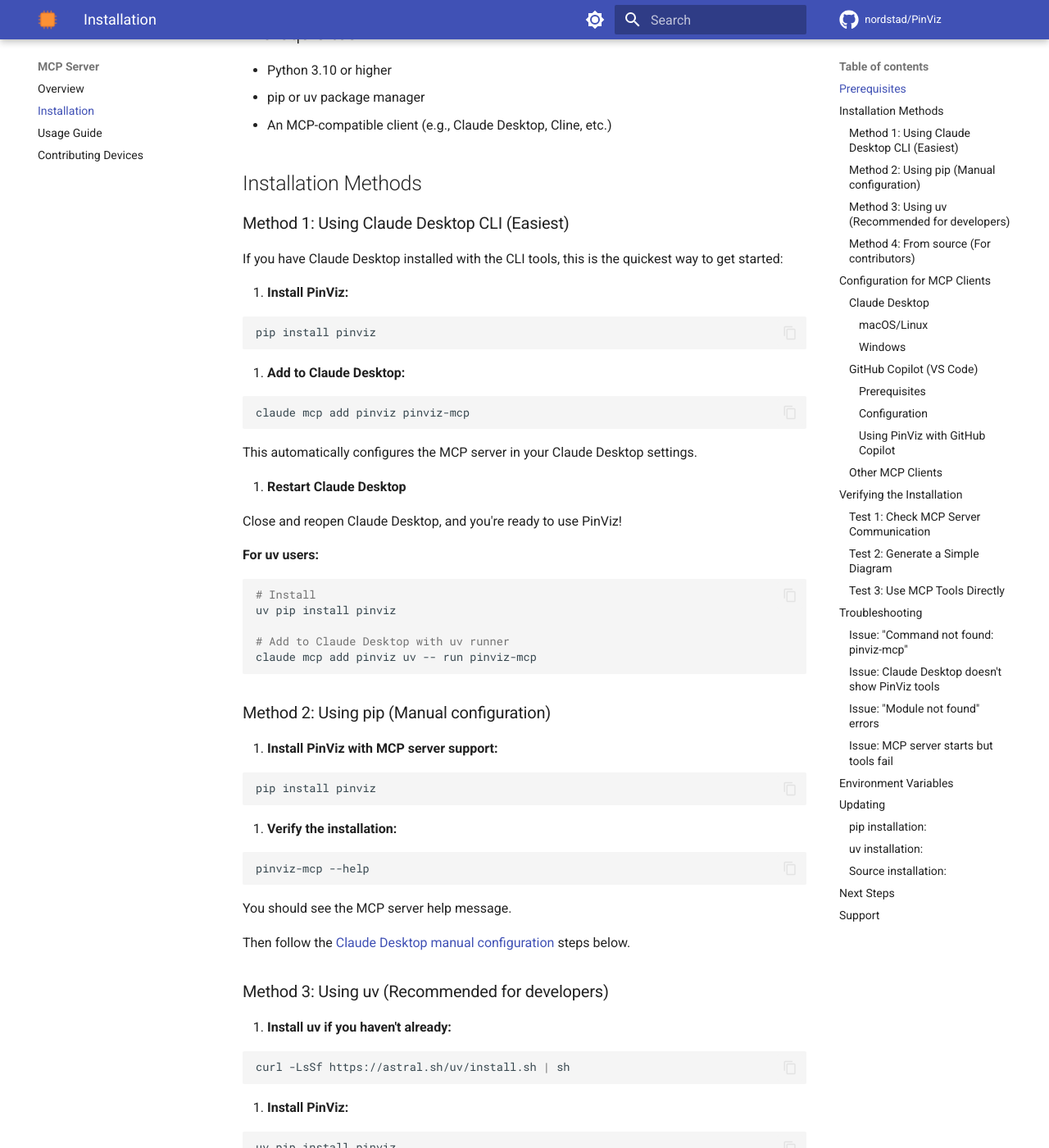
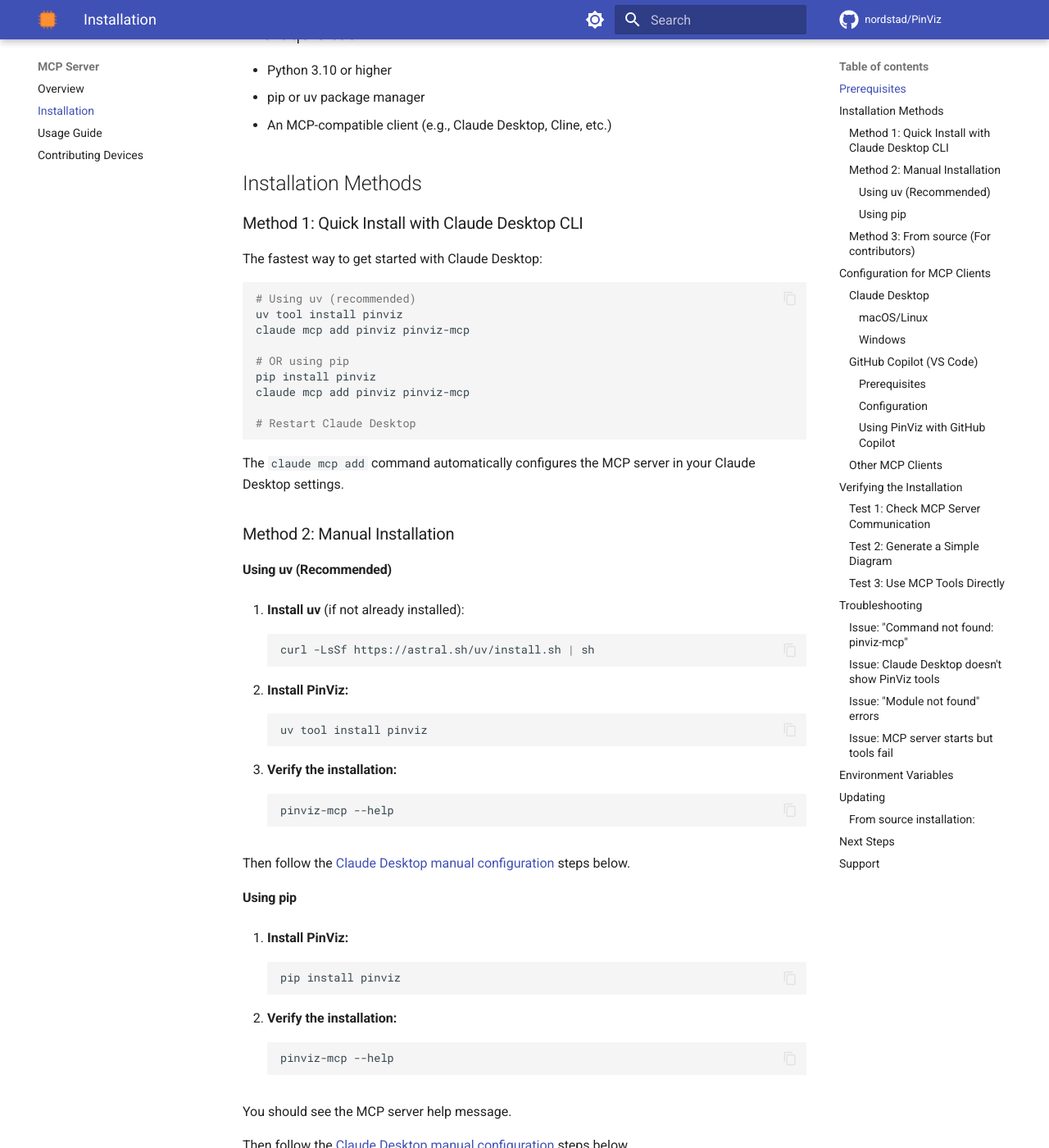
Before and after one commit to nordstad/PinViz, an MkDocs documentation site: the page built from docs/mcp-server/installation.md, in a window 1280 px wide and 1400 px high, scrolled down 297 px. Shown: the whole window at 82% size. Built offline with MkDocs 1.6.1 and Material for MkDocs 9.7.7, drawn with Linux system fonts in a browser that asks for light colours; comment, search, counter and statistics services are not loaded; some of the changed text lies outside the part shown.

Commit message:
Standardize installation instructions across all documentation
- Show both uv (recommended) and pip installation methods consistently
- Use uv tool install (not uv add/pip install) as primary method for CLI
- Update README.md MCP Server section with both methods
- Update docs/mcp-server/installation.md with clearer structure
- Update docs/mcp-server/index.md Quick Start
- Update docs/index.md Quick Start to use uv tool install
- Update README_IMPROVEMENTS.md to match patterns

This addresses user feedback that installation methods were inconsistent,
with some sections only showing pip while others only showed uv.

Related to PR #26

````diff
--- a/README_IMPROVEMENTS.md
+++ b/README_IMPROVEMENTS.md
@@ -45,10 +45,12 @@
 **Easiest Method (using Claude CLI):**
 
 ```bash
-# Install PinViz
+# Using uv (recommended)
+uv tool install pinviz
+claude mcp add pinviz pinviz-mcp
+
+# OR using pip
 pip install pinviz
-
-# Add to Claude Desktop automatically
 claude mcp add pinviz pinviz-mcp
 
 # Restart Claude Desktop
@@ -56,7 +58,7 @@
 
 **Manual Method:**
 
-1. Install PinViz: `pip install pinviz`
+1. Install PinViz: `uv tool install pinviz` (or `pip install pinviz`)
 2. Edit `~/.config/claude/claude_desktop_config.json`:
    ```json
    {
--- a/docs/mcp-server/installation.md
+++ b/docs/mcp-server/installation.md
@@ -10,77 +10,62 @@
 
 ## Installation Methods
 
-### Method 1: Using Claude Desktop CLI (Easiest)
+### Method 1: Quick Install with Claude Desktop CLI
 
-If you have Claude Desktop installed with the CLI tools, this is the quickest way to get started:
+The fastest way to get started with Claude Desktop:
+
+```bash
+# Using uv (recommended)
+uv tool install pinviz
+claude mcp add pinviz pinviz-mcp
+
+# OR using pip
+pip install pinviz
+claude mcp add pinviz pinviz-mcp
+
+# Restart Claude Desktop
+```
+
+The `claude mcp add` command automatically configures the MCP server in your Claude Desktop settings.
+
+### Method 2: Manual Installation
+
+#### Using uv (Recommended)
+
+1. **Install uv** (if not already installed):
+   ```bash
+   curl -LsSf https://astral.sh/uv/install.sh | sh
+   ```
+
+2. **Install PinViz:**
+   ```bash
+   uv tool install pinviz
+   ```
+
+3. **Verify the installation:**
+   ```bash
+   pinviz-mcp --help
+   ```
+
+Then follow the [Claude Desktop manual configuration](#claude-desktop) steps below.
+
+#### Using pip
 
 1. **Install PinViz:**
-
-```bash
-pip install pinviz
-```
-
-2. **Add to Claude Desktop:**
-
-```bash
-claude mcp add pinviz pinviz-mcp
-```
-
-This automatically configures the MCP server in your Claude Desktop settings.
-
-3. **Restart Claude Desktop**
-
-Close and reopen Claude Desktop, and you're ready to use PinViz!
-
-**For uv users:**
-
-```bash
-# Install
-uv pip install pinviz
-
-# Add to Claude Desktop with uv runner
-claude mcp add pinviz uv -- run pinviz-mcp
-```
-
-### Method 2: Using pip (Manual configuration)
-
-1. **Install PinViz with MCP server support:**
-
-```bash
-pip install pinviz
-```
+   ```bash
+   pip install pinviz
+   ```
 
 2. **Verify the installation:**
-
-```bash
-pinviz-mcp --help
-```
+   ```bash
+   pinviz-mcp --help
+   ```
 
 You should see the MCP server help message.
 
 Then follow the [Claude Desktop manual configuration](#claude-desktop) steps below.
 
-### Method 3: Using uv (Recommended for developers)
-
-1. **Install uv if you haven't already:**
-
-```bash
-curl -LsSf https://astral.sh/uv/install.sh | sh
-```
-
-2. **Install PinViz:**
-
-```bash
-uv pip install pinviz
-```
-
-3. **Verify the installation:**
-
-```bash
-uv run pinviz-mcp --help
-```
-
-### Method 4: From source (For contributors)
+### Method 3: From source (For contributors)
 
 1. **Clone the repository:**
 
@@ -218,9 +203,13 @@
 
 1. **Install PinViz** (if not already installed):
 
-```bash
-pip install pinviz
-```
+   ```bash
+   # Using uv (recommended)
+   uv tool install pinviz
+
+   # OR using pip
+   pip install pinviz
+   ```
 
 2. **Open VS Code Settings**:
 
@@ -422,19 +411,17 @@
 
 ## Updating
 
-### pip installation:
+To update PinViz to the latest version:
 
 ```bash
+# Using uv (recommended)
+uv tool install --upgrade pinviz
+
+# OR using pip
 pip install --upgrade pinviz
 ```
 
-### uv installation:
-
-```bash
-uv pip install --upgrade pinviz
-```
-
-### Source installation:
+### From source installation:
 
 ```bash
 cd PinViz/pi-diagrammer
````
Also changed, not shown: README.md (+30 -17 lines), docs/index.md (+1 -1 lines), docs/mcp-server/index.md (+7 -15 lines).
